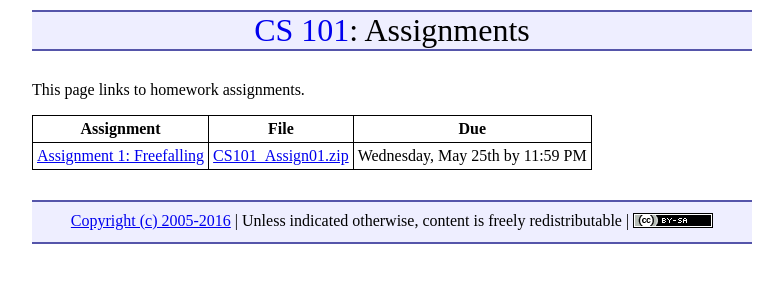
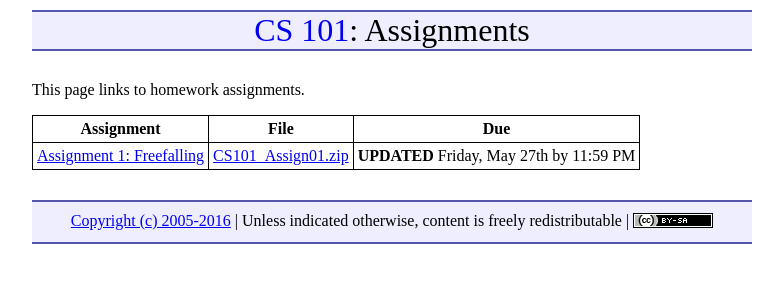
Before and after one commit to ycpcs/cs101-summer2016, a Jekyll site: the page built from assign/index.md, in a window 1280 px wide. Shown: the top 300 px of the page, without its empty margins (248-1031 px from the left). Built offline with Jekyll 4.4.1, drawn with Linux system fonts in a browser that asks for light colours.

Commit message:
fix assign index
fix assign index

```diff
--- a/assign/index.md
+++ b/assign/index.md
@@ -7,7 +7,7 @@ This page links to homework assignments.
 
 Assignment | File | Due
 ---------- | ---- | ---
-[Assignment 1: Freefalling](assign01.html) | [CS101\_Assign01.zip](src/CS101_Assign01.zip) | Wednesday, May 25th by 11:59 PM
+[Assignment 1: Freefalling](assign01.html) | [CS101\_Assign01.zip](src/CS101_Assign01.zip) | **UPDATED** Friday, May 27th by 11:59 PM
 
 
 
```
